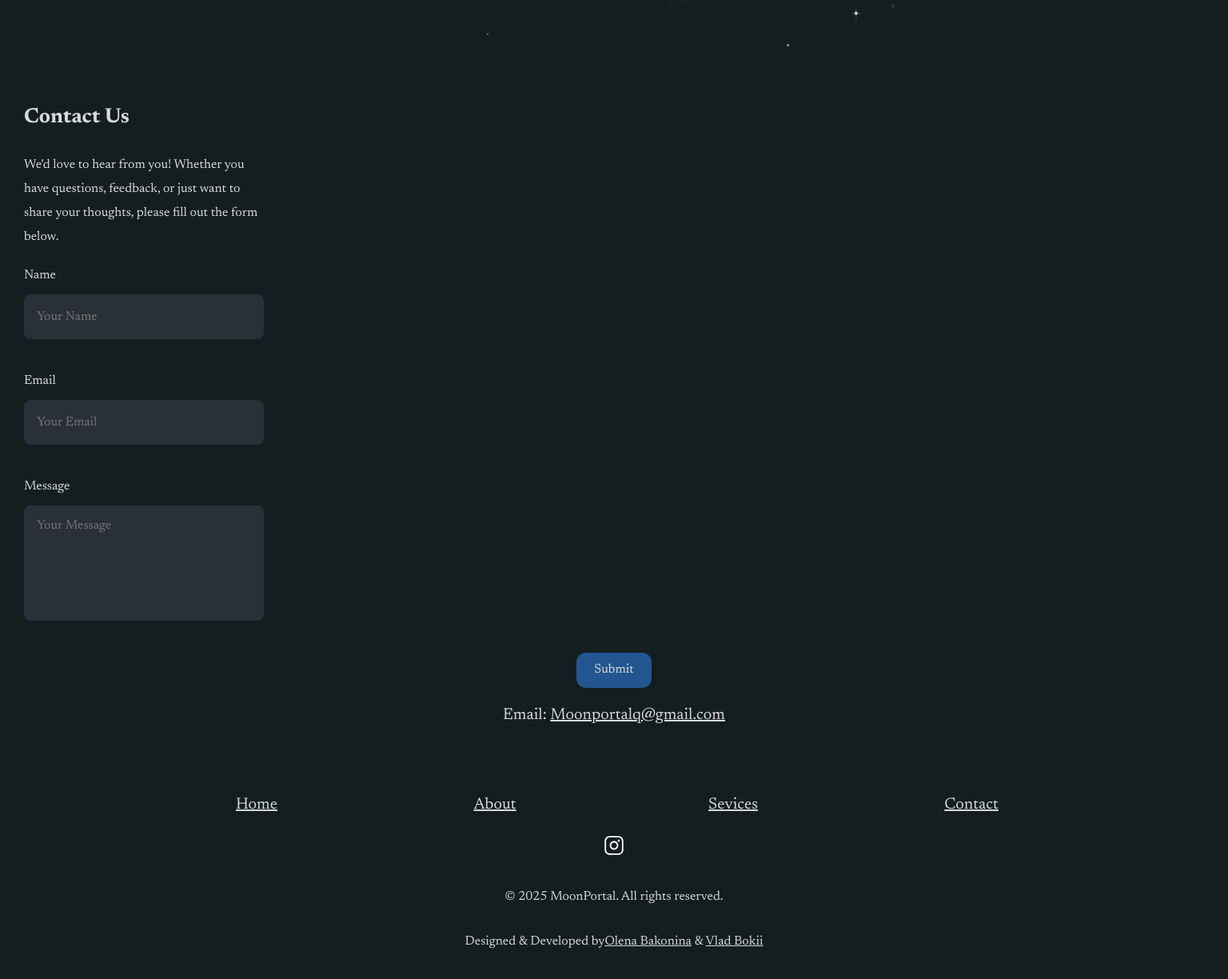
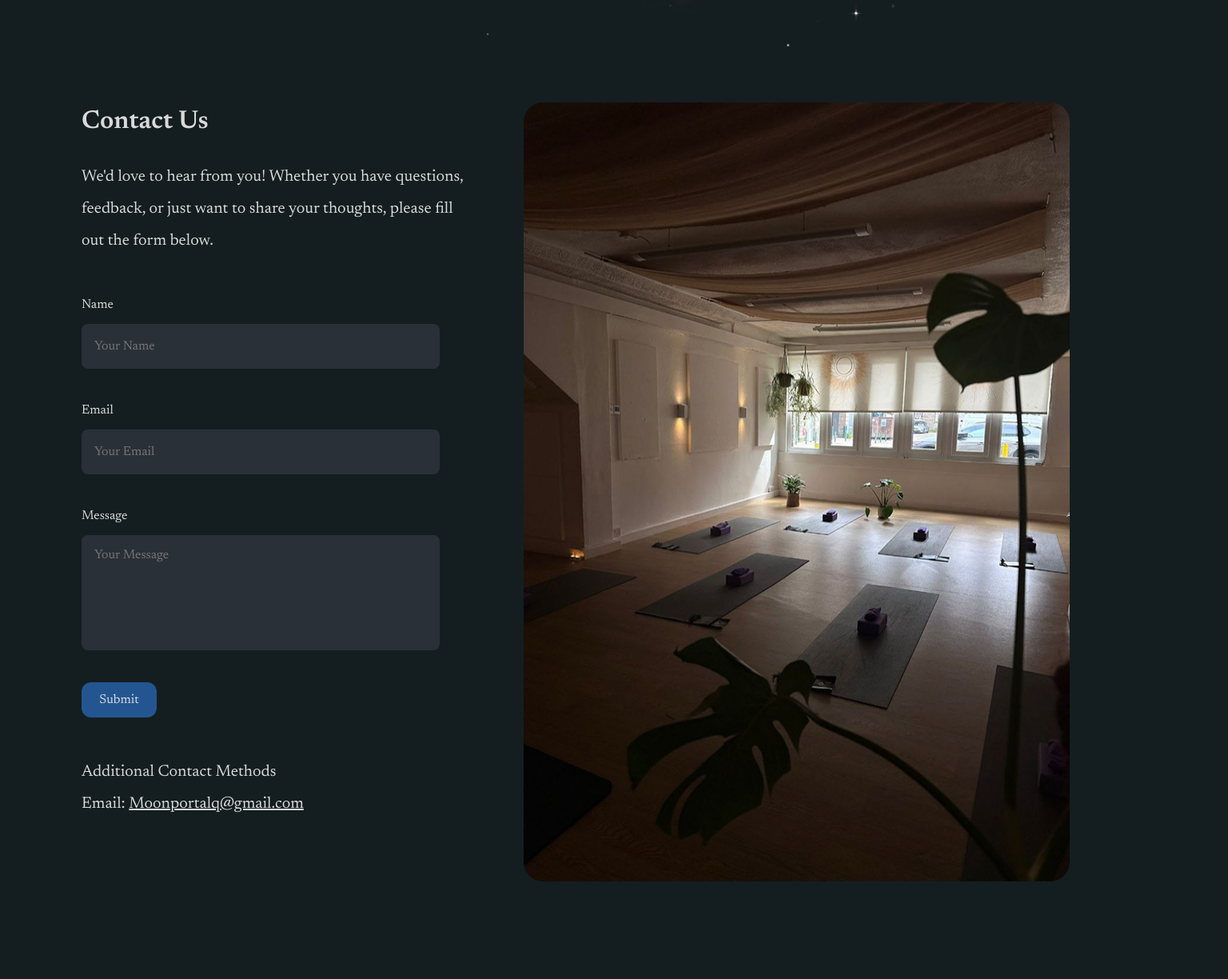
Before and after one commit to BokiiVlad/MoonPortal, a React (Vite) app: page / in a window 1536 px wide. Shown: the part 5879-7103 px from the top of the page at 80% size. Built offline with nearby package versions, Linux system fonts and the light colour scheme.

Commit message:
refractor contacts

```diff
--- a/src/components/Contact/Contact.jsx
+++ b/src/components/Contact/Contact.jsx
@@ -4,6 +4,7 @@ import style from "./Contact.module.css";
 const Contact = () => {
   return (
     <section className={style.box}>
+      <div>
         <h2 className={style.title}>Contact Us</h2>
         <p className={style.text}>
           We'd love to hear from you! Whether you have questions, feedback, or
@@ -63,10 +64,13 @@ const Contact = () => {
             </Form>
           )}
         </Formik>
+        <p className={style.textContact}>Additional Contact Methods</p>
         <p class={style.titleAddress}>
           Email:{" "}
           <a href="mailto:contact@moonportal.com">Moonportalq@gmail.com </a>
         </p>
+      </div>
+      <img className={style.img} src="/pictures/photoStudia.png" />
     </section>
   );
 };
--- a/src/components/Contact/Contact.module.css
+++ b/src/components/Contact/Contact.module.css
@@ -54,3 +54,107 @@
   margin-top: 14px;
   margin-bottom: 77px;
 }
+.img {
+  display: none;
+}
+.textContact {
+  display: none;
+}
+
+@media (min-width: 768px) {
+  .box {
+    padding: 0 60px 0 60px;
+    margin-bottom: 214px;
+  }
+  .title {
+    font-weight: 600;
+    font-size: 32px;
+  }
+  .text {
+    font-weight: 400;
+    font-size: 20px;
+    line-height: 200%;
+    width: 648px;
+    margin-bottom: 48px;
+  }
+
+  .textInput {
+    border-radius: 8px;
+    padding: 16px;
+    width: 648px;
+    height: 56px;
+  }
+  .textArea {
+    border-radius: 8px;
+    padding: 16px;
+    width: 648px;
+    height: 144px;
+  }
+
+  .submitBtn {
+    margin: 0;
+    margin-right: auto;
+  }
+  .titleAddress {
+    text-align: left;
+    margin-top: 0;
+  }
+  .textContact {
+    margin-top: 48px;
+    display: block;
+    font-weight: 400;
+    font-size: 20px;
+    line-height: 200%;
+  }
+}
+@media (min-width: 1440px) {
+  .box {
+    display: flex;
+    flex-direction: row;
+    padding: 0 102px 0 102px;
+    gap: 68px;
+  }
+
+  .text {
+    width: 485px;
+  }
+
+  .textInput {
+    border-radius: 8px;
+    padding: 16px;
+    width: 448px;
+    height: 56px;
+  }
+  .textArea {
+    border-radius: 8px;
+    padding: 16px;
+    width: 448px;
+    height: 144px;
+  }
+  .formGroup {
+    /* display: flex;
+  gap: 12px;
+  flex-direction: column; */
+  }
+  .submitBtn {
+    /* border-radius: 12px;
+  padding: 10px 20px;
+  width: 94px;
+  height: 44px;
+  background: #235691;
+  color: #d9d9d9;
+  margin-bottom: 48px;
+  margin: auto; */
+  }
+  .titleAddress {
+    /* text-align: center;
+  font-size: 20px;
+  line-height: 200%;
+  color: #d9d9d9;
+  margin-top: 14px;
+  margin-bottom: 77px; */
+  }
+  .img {
+    display: block;
+  }
+}
--- a/src/components/Footer/Footer.jsx
+++ b/src/components/Footer/Footer.jsx
@@ -31,7 +31,11 @@ const Footer = () => {
         </li>
       </ul>
 
-      <a href="https://instagram.com" target="_blank" aria-label="Instagram">
+      <a
+        href="https://www.instagram.com/_moonportal/?igsh=MXNyaDJ4bjY1NXlkbA%3D%3D#"
+        target="_blank"
+        aria-label="Instagram"
+      >
         <svg className={style.svg} width="24" height="24">
           <use href="/sprite/sprite.svg#icon-IG-Icon"></use>
         </svg>
```
Also changed, not shown: public/pictures/photoStudia.png (added). Lines whose indentation alone changed are shown as unchanged.
